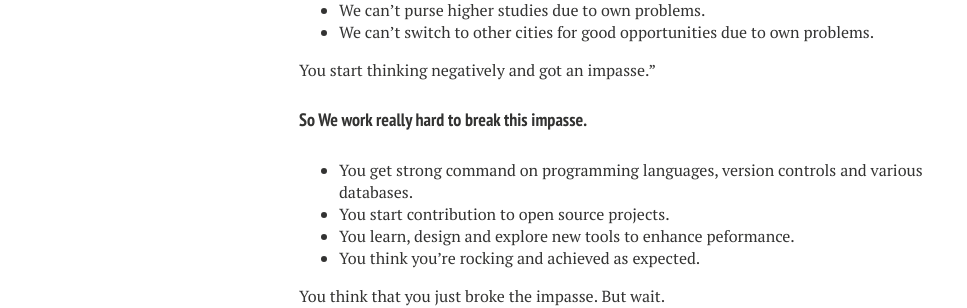
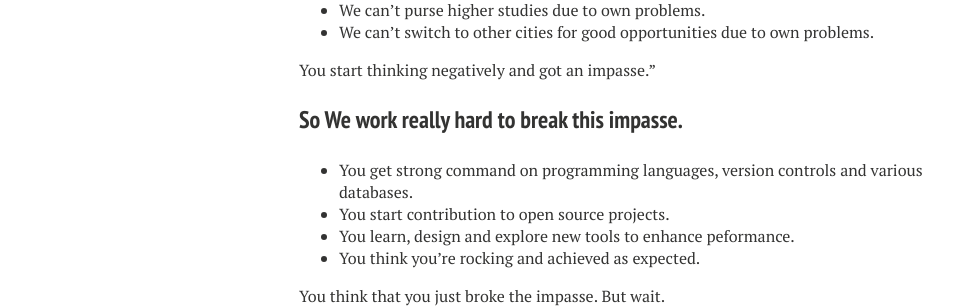
Before and after one commit to prasadmuley/prasadmuley.github.io, a Jekyll site: the page built from _posts/2016-06-24-Impasse.md, in a window 1280 px wide. Shown: the part 595-903 px from the top of the page, without its empty margins (21-988 px from the left). Built offline with Jekyll 4.4.1, drawn with Linux system fonts in a browser that asks for light colours; nearby versions of some CDN libraries; comment, search, counter and statistics services are not loaded.

Commit message:
change font size

```diff
--- a/_posts/2016-06-24-Impasse.md
+++ b/_posts/2016-06-24-Impasse.md
@@ -32,7 +32,7 @@ Other like me coming from middle class of rural area get a job in booming IT ind
 
 You start thinking negatively and got an impasse."
 
-#### So We work really hard to break this impasse.
+### So We work really hard to break this impasse.
   * You get strong command on programming languages, version controls and various databases.
   * You start contribution to open source projects.
   * You learn, design and explore new tools to enhance peformance.
```
